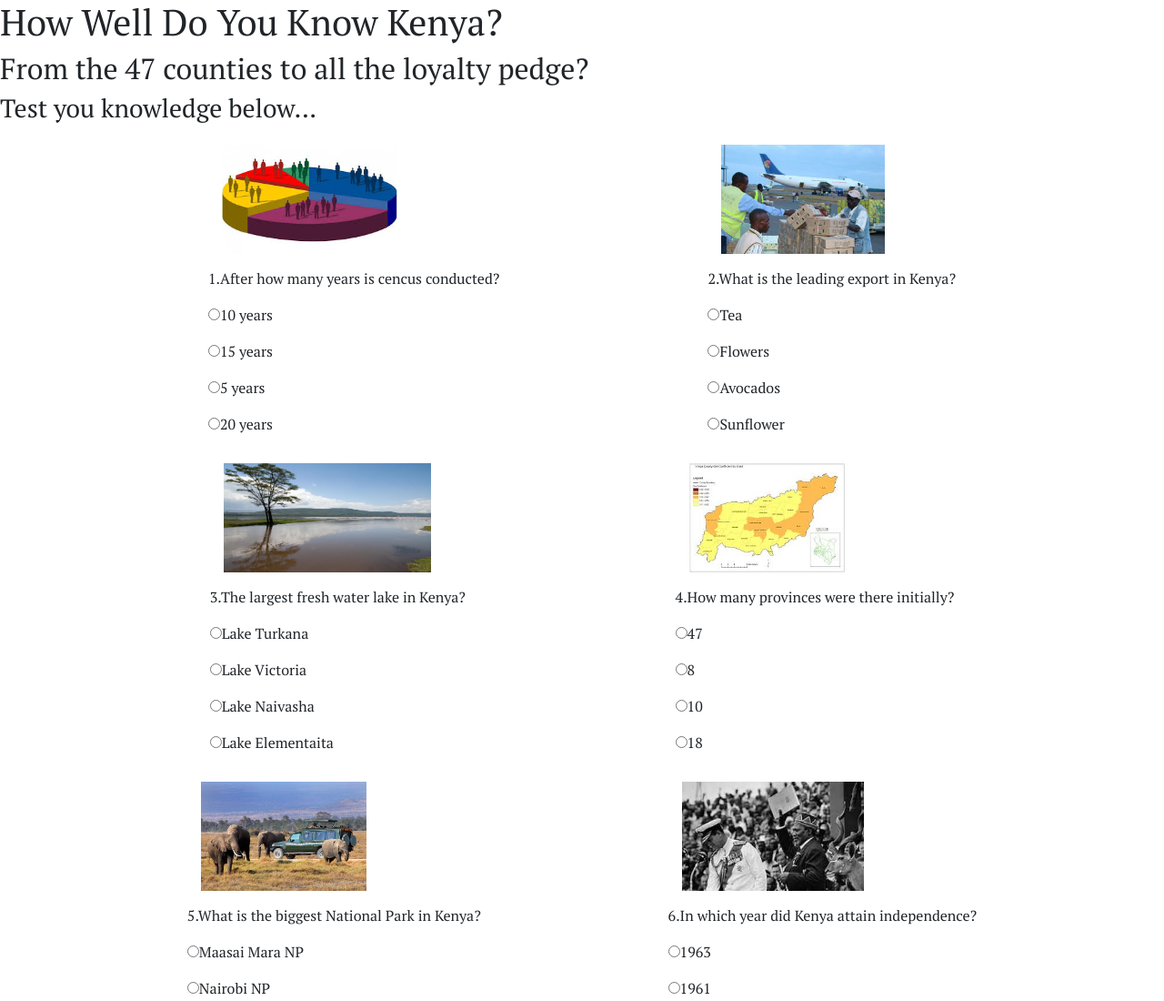
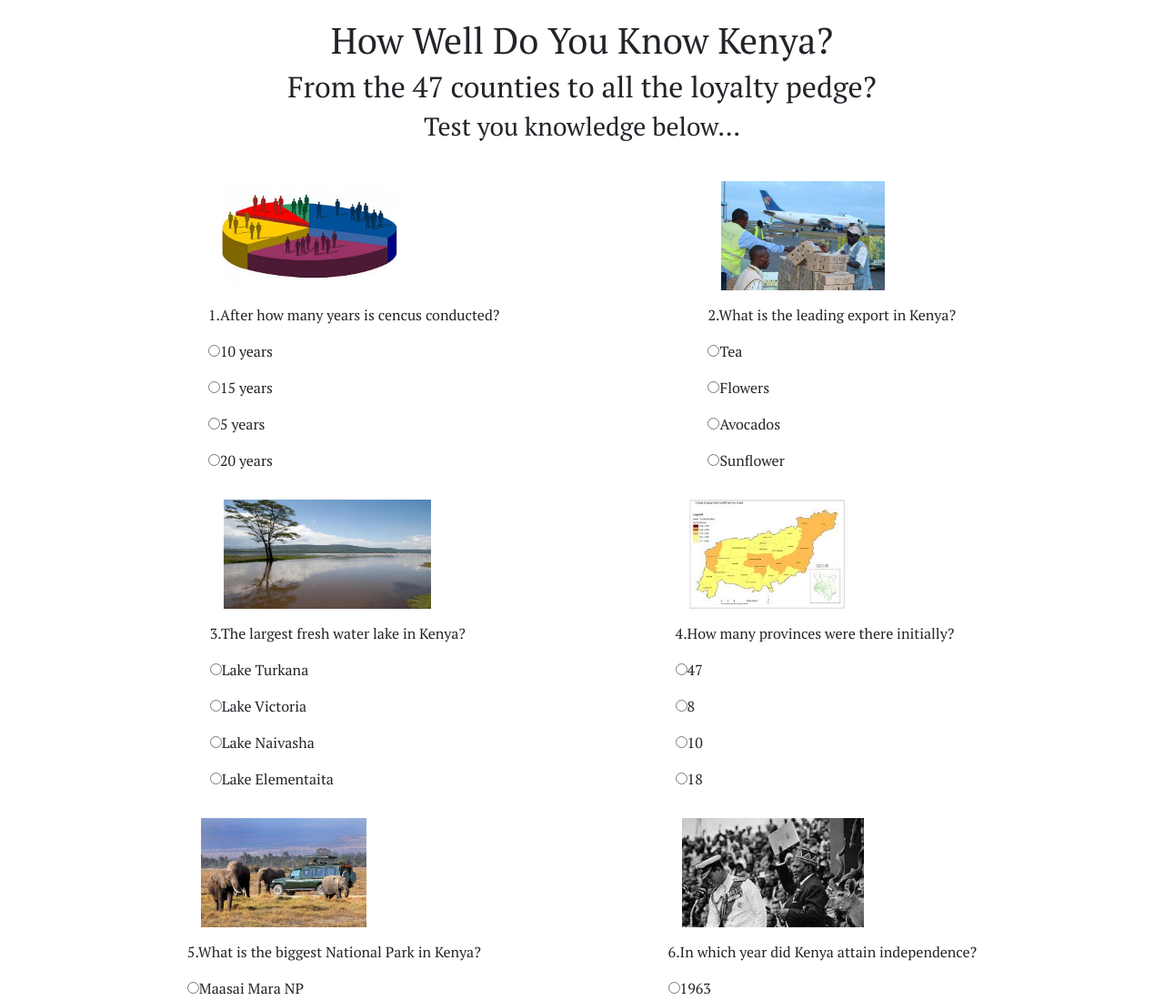
Before and after one commit to IvyJeptoo/quizboard, a plain HTML site: page index.html in a window 1280 px wide. Shown: the top 1100 px of the page at 91% size. Drawn offline with nearby package versions, Linux system fonts and the light colour scheme.

Commit message:
style: change text alignment

```diff
--- a/css/style.css
+++ b/css/style.css
@@ -62,3 +62,7 @@
    border-radius: 10%;
    font-weight: 700;
 }
+.header{
+    text-align: center;
+    padding: 20px;
+}
```
